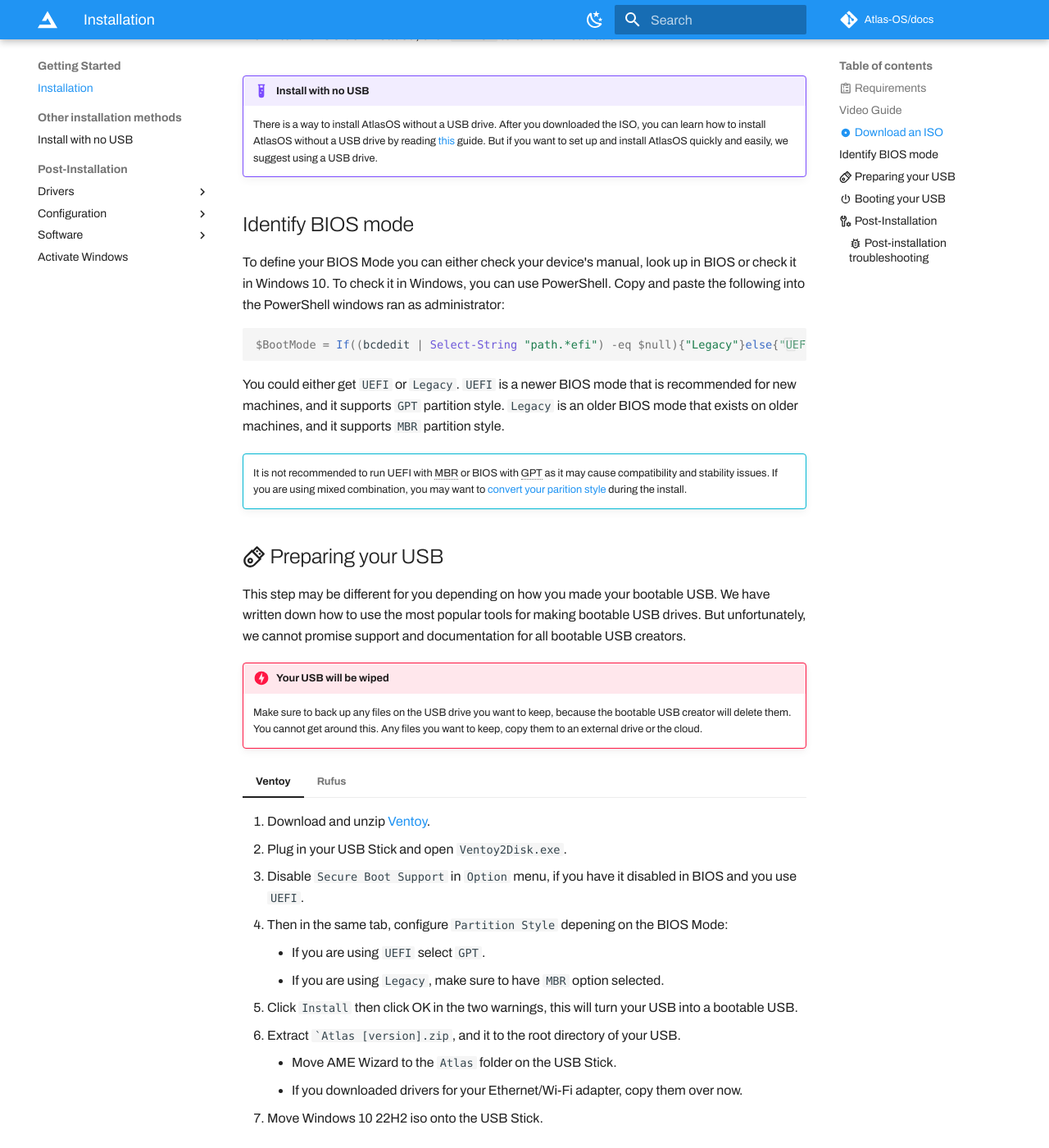
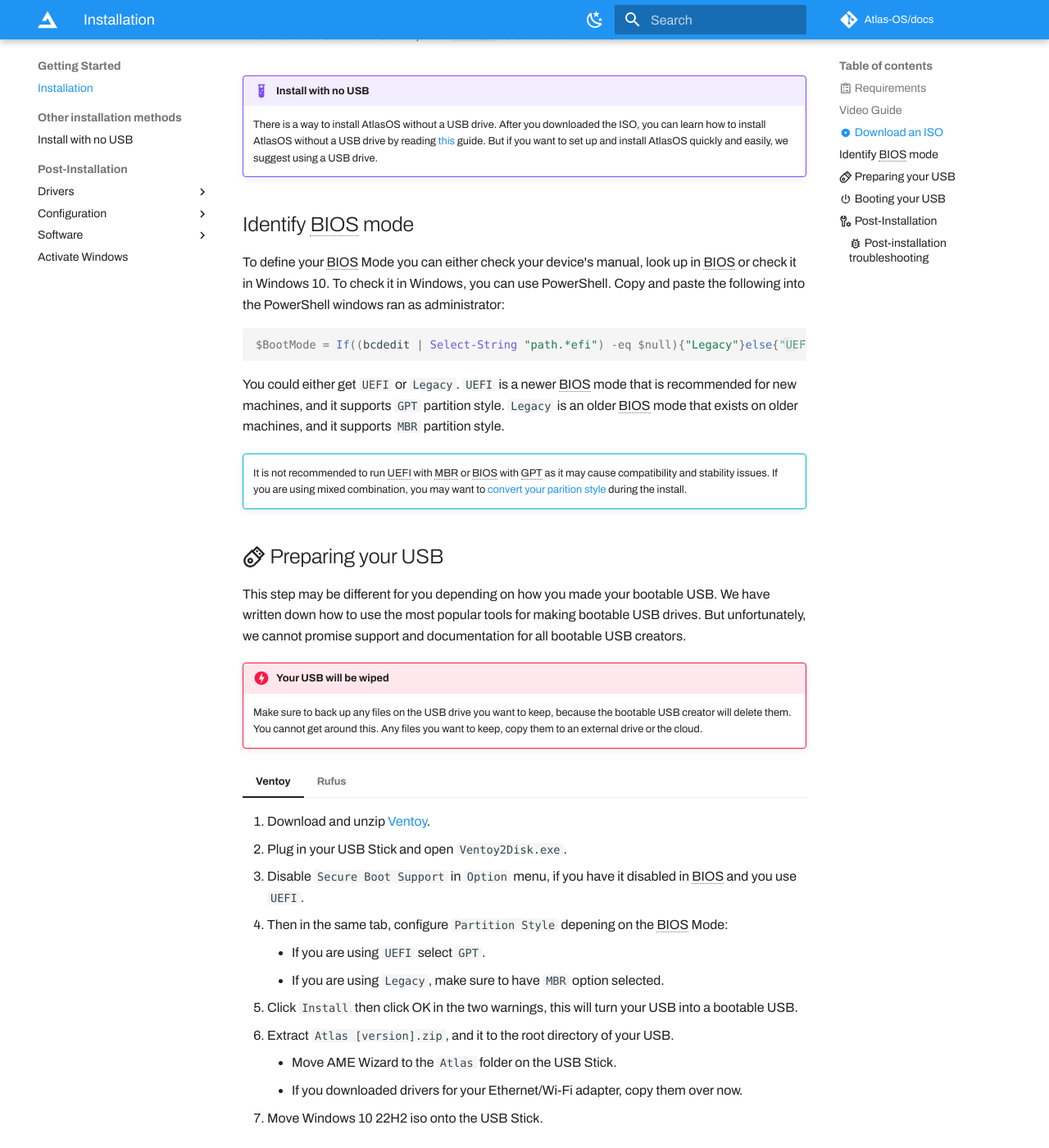
Before and after one commit to Atlas-OS/docs, an MkDocs documentation site: the page built from docs/Getting started/Installation.md, in a window 1280 px wide and 1400 px high, scrolled down 2203 px. Shown: the whole window at 82% size. Built offline with MkDocs 1.6.1 and Material for MkDocs 9.7.7, drawn with Linux system fonts in a browser that asks for light colours; some web fonts are replaced; plug-ins that fetch from the network failed and are left out; comment, search, counter and statistics services are not loaded; some of the changed text lies outside the part shown.

```diff
--- a/docs/Getting started/Installation.md
+++ b/docs/Getting started/Installation.md
@@ -46,7 +46,7 @@ The following bootable USB creators that we have written about need an ISO file
     1. Visit [UUP dump](https://uupdump.net/known.php?q=Windows+10+22H2) and click the latest ``amd64`` Feature Update.
     2. Choose the desired language and click ``Next``.
     3. Select the desired edition as the only edition (Professional is recommended), then click ``Next``.
-    4. ``Download method`` should be ``Download and convert to ISO``, and "Include updates (Windows converter only)" should be ticked only.
+    4. ``Download method`` should be ``Download and convert to ISO``, and ``Include updates (Windows converter only)`` should be ticked only.
     5. Click ``Create download package`` and extract the downloaded archive. Run the ``uup_download_windows.cmd`` file.
         * Make sure that your folder has no spaces between.
         * The ISO will be downloaded to the same folder as the download script.
@@ -95,7 +95,7 @@ This step may be different for you depending on how you made your bootable USB.
         - If you are using ``UEFI`` select ``GPT``.
         - If you are using ``Legacy``, make sure to have ``MBR`` option selected.
     5. Click ``Install`` then click OK in the two warnings, this will turn your USB into a bootable USB.
-    6. Extract ``Atlas [version].zip`, and it to the root directory of your USB.
+    6. Extract ``Atlas [version].zip``, and it to the root directory of your USB.
         - Move AME Wizard to the ``Atlas`` folder on the USB Stick.
         - If you downloaded drivers for your Ethernet/Wi-Fi adapter, copy them over now.
     7. Move Windows 10 22H2 iso onto the USB Stick.
```
Also changed, not shown: includes/abbreviations.md (+3 -0 lines).
